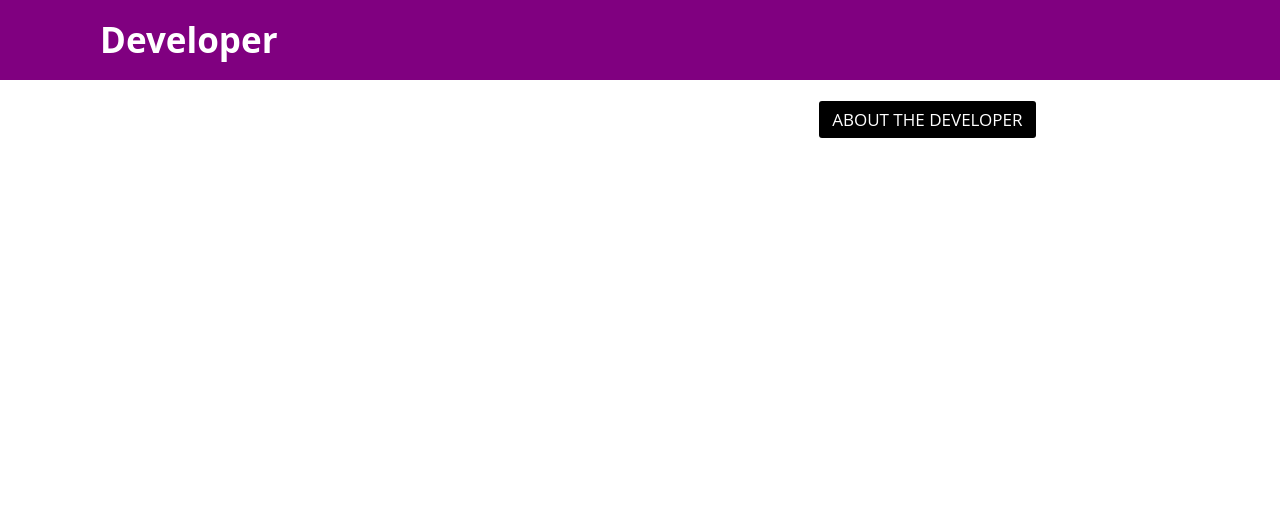
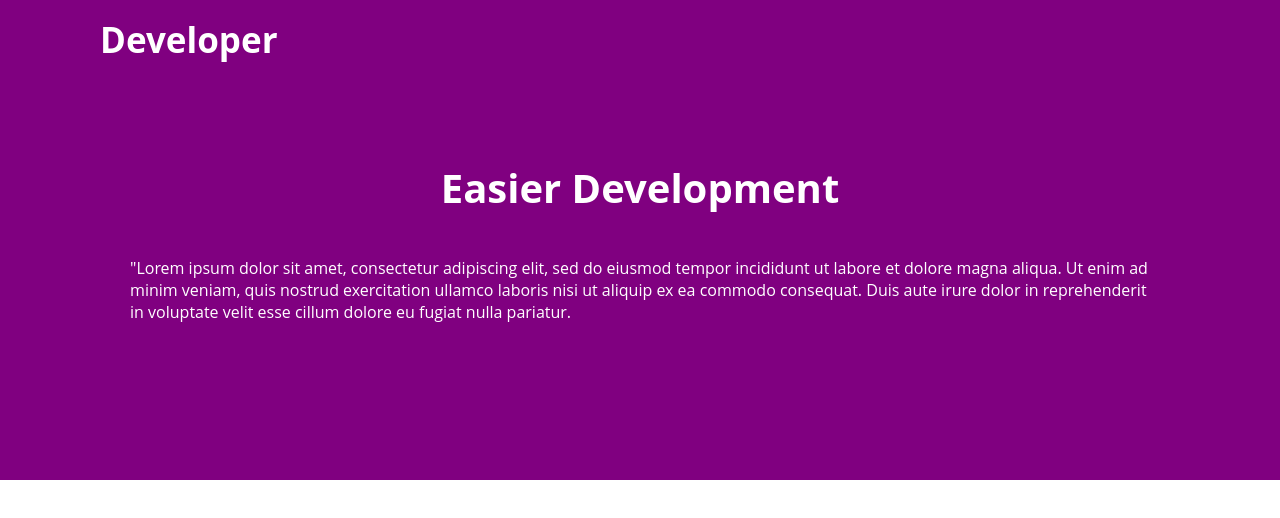
Before and after one commit to shen222/-Assignment-Unit-41-, a plain HTML site: page HTML/About the Developer.html in a window 1280 px wide. Drawn offline with Linux system fonts and the light colour scheme.

Commit message:
developer
section

```diff
--- a/CSS/abouthedeveloper.css
+++ b/CSS/abouthedeveloper.css
@@ -105,3 +105,26 @@ a.active,a:hover{
         left: 0;
     }
 }
+
+.container{
+    max-width: 1100px;
+    margin: 0 auto;
+    padding: 0 40px;
+}
+
+.showcase {
+    height: 400px;
+    background-color: purple;
+    color: white;
+    position: relative;
+
+}
+
+.showcase h1{
+    font-size: 40px;
+    text-align: center;
+}
+
+.showcase p{
+    margin: 20px 0;
+}
--- a/HTML/About the Developer.html
+++ b/HTML/About the Developer.html
@@ -24,6 +24,17 @@
                      <li><a href="/HTML/Contact Us.html">Contact Us<a></li>
                 </ul>
          </nav>
+
+         <section class="showcase">
+             <div class="container grid">
+                 <div class="showcase-text">
+                     <h1>Easier Development</h1>
+                     <br>
+                     <p>"Lorem ipsum dolor sit amet, consectetur adipiscing elit, sed do eiusmod tempor incididunt ut labore et dolore magna aliqua. Ut enim ad minim veniam, quis nostrud exercitation ullamco laboris nisi ut aliquip ex ea commodo consequat. Duis aute
+                         irure dolor in reprehenderit in voluptate velit esse cillum dolore eu fugiat nulla pariatur. </p>
+                </div>
+             </div>
+         </section>
         <script src="https://kit.fontawesome.com/a076d05399.js" ></script>
     </body>
 </html>
```
Also changed, not shown: index.html (+1 -1 lines).
